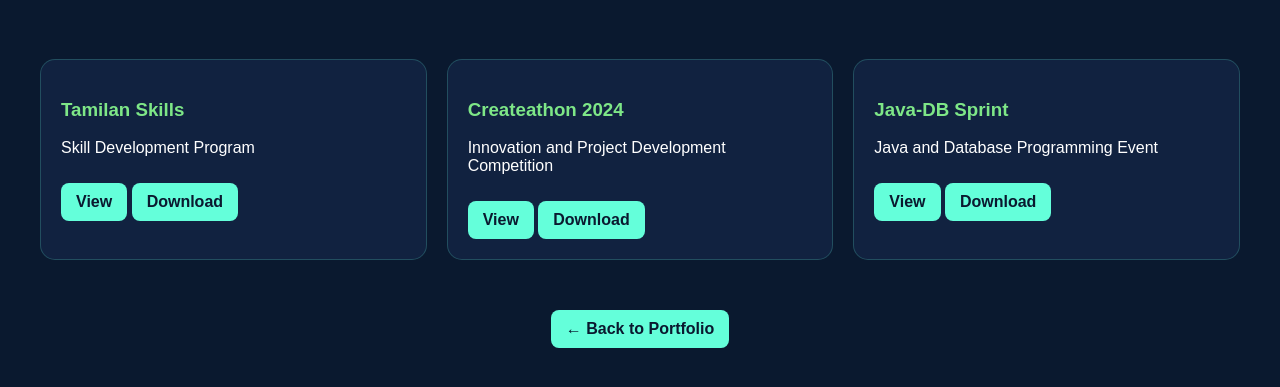
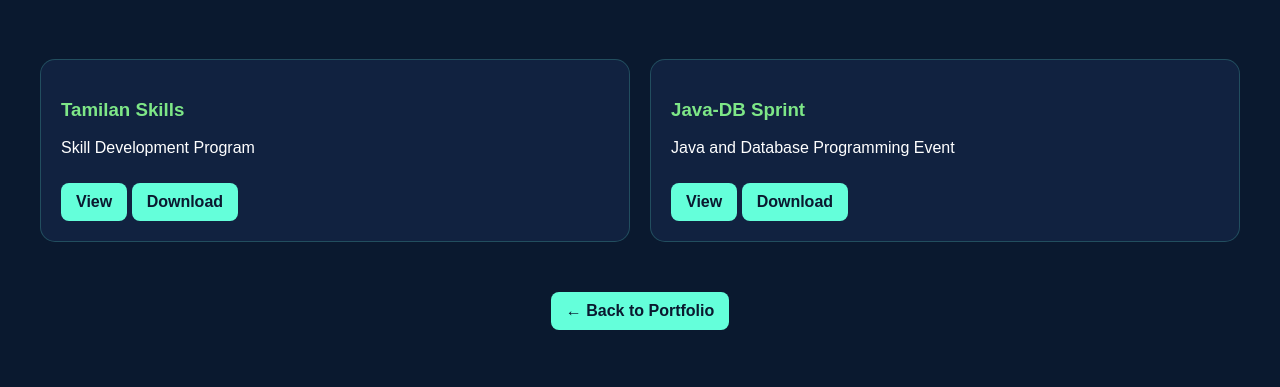
Before and after one commit to Jebarson7/Jebarson7.github.io, a plain HTML site: page participation.html in a window 1280 px wide. Shown: the part 91-478 px from the top of the page. Drawn offline with Linux system fonts and the light colour scheme.

Commit message:
Update participation.html

```diff
--- a/participation.html
+++ b/participation.html
@@ -95,28 +95,6 @@ Download
 
 <div class="card">
 
-<h3>Createathon 2024</h3>
-
-<p>
-Innovation and Project Development Competition
-</p>
-
-<a href="createathon-2024.pdf"
-class="btn"
-target="_blank">
-View
-</a>
-
-<a href="createathon-2024.pdf"
-class="btn"
-download>
-Download
-</a>
-
-</div>
-
-<div class="card">
-
 <h3>Java-DB Sprint</h3>
 
 <p>
```
